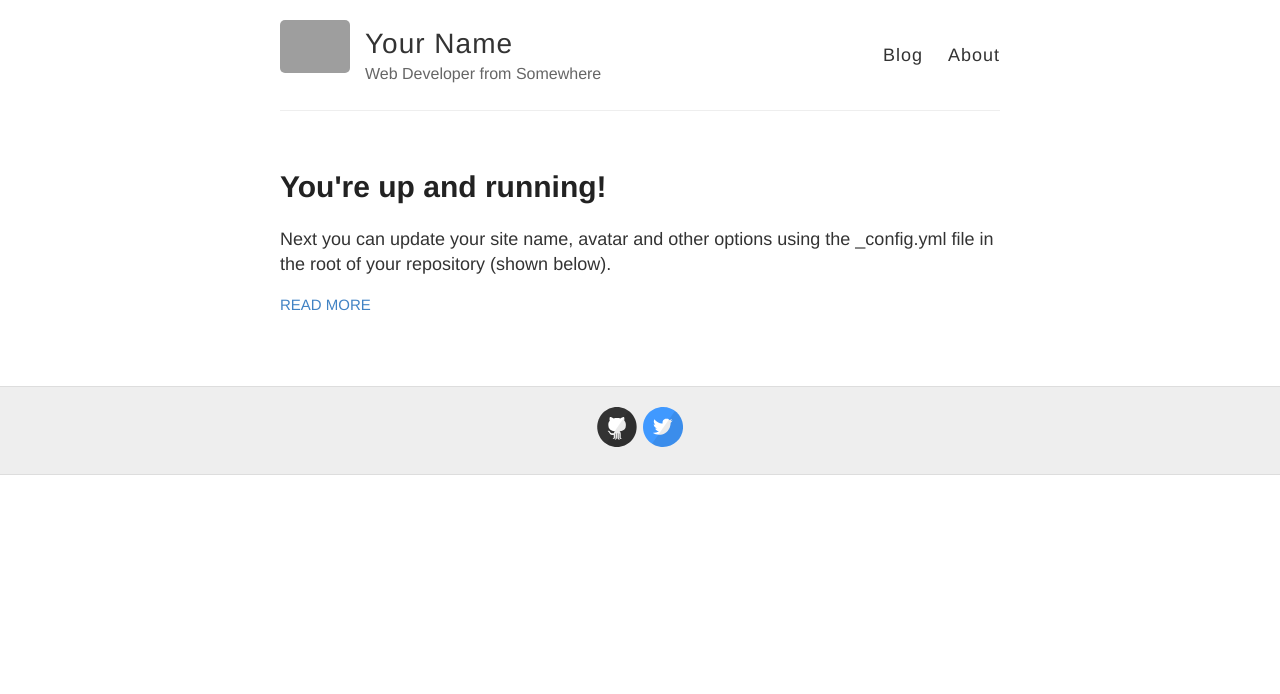
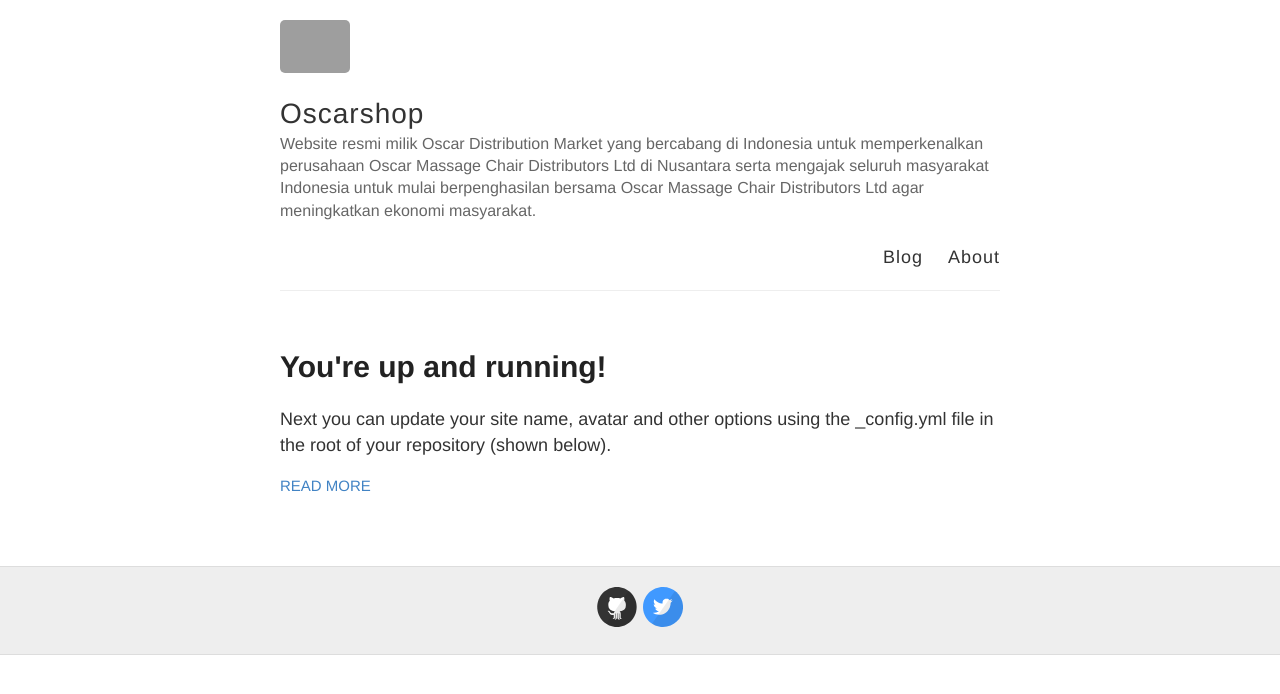
Before and after one commit to ajax-jquery/oscarshop, a Jekyll site: the page built from index.html, in a window 1280 px wide. Shown: the top 694 px of the page. Built offline with Jekyll 4.4.1, drawn with Linux system fonts in a browser that asks for light colours; some of the changed lines change nothing that is shown; grey boxes are pictures that could not be loaded.

Commit message:
Update _config.yml

```diff
--- a/_config.yml
+++ b/_config.yml
@@ -3,11 +3,10 @@
 #
 
 # Name of your site (displayed in the header)
-name: Your Name
+name: Oscarshop
 
 # Short bio or description (displayed in the header)
-description: Web Developer from Somewhere
-
+description:  Website resmi milik Oscar Distribution Market yang bercabang di Indonesia untuk memperkenalkan perusahaan Oscar Massage Chair Distributors Ltd di Nusantara serta mengajak seluruh masyarakat Indonesia untuk mulai berpenghasilan bersama Oscar Massage Chair Distributors Ltd agar meningkatkan ekonomi masyarakat.
 # URL of your avatar or profile pic (you could use your GitHub profile pic)
 avatar: https://raw.githubusercontent.com/barryclark/jekyll-now/master/images/jekyll-logo.png
 
@@ -41,7 +40,7 @@ google_analytics:
 
 # Your website URL (e.g. http://barryclark.github.io or http://www.barryclark.co)
 # Used for Sitemap.xml and your RSS feed
-url:
+url: https://oscarshop.site
 
 # If you're hosting your site at a Project repository on GitHub pages
 # (http://yourusername.github.io/repository-name)
@@ -76,6 +75,11 @@ sass:
 gems:
   - jekyll-sitemap # Create a sitemap using the official Jekyll sitemap gem
   - jekyll-feed # Create an Atom feed using the official Jekyll feed gem
+  - jekyll-json-feed
+  - jekyll-mentions
+  - jekyll-redirect-from
+  - jekyll-seo-tag
+  - jemoji
 
 # Exclude these files from your production _site
 exclude:
```
